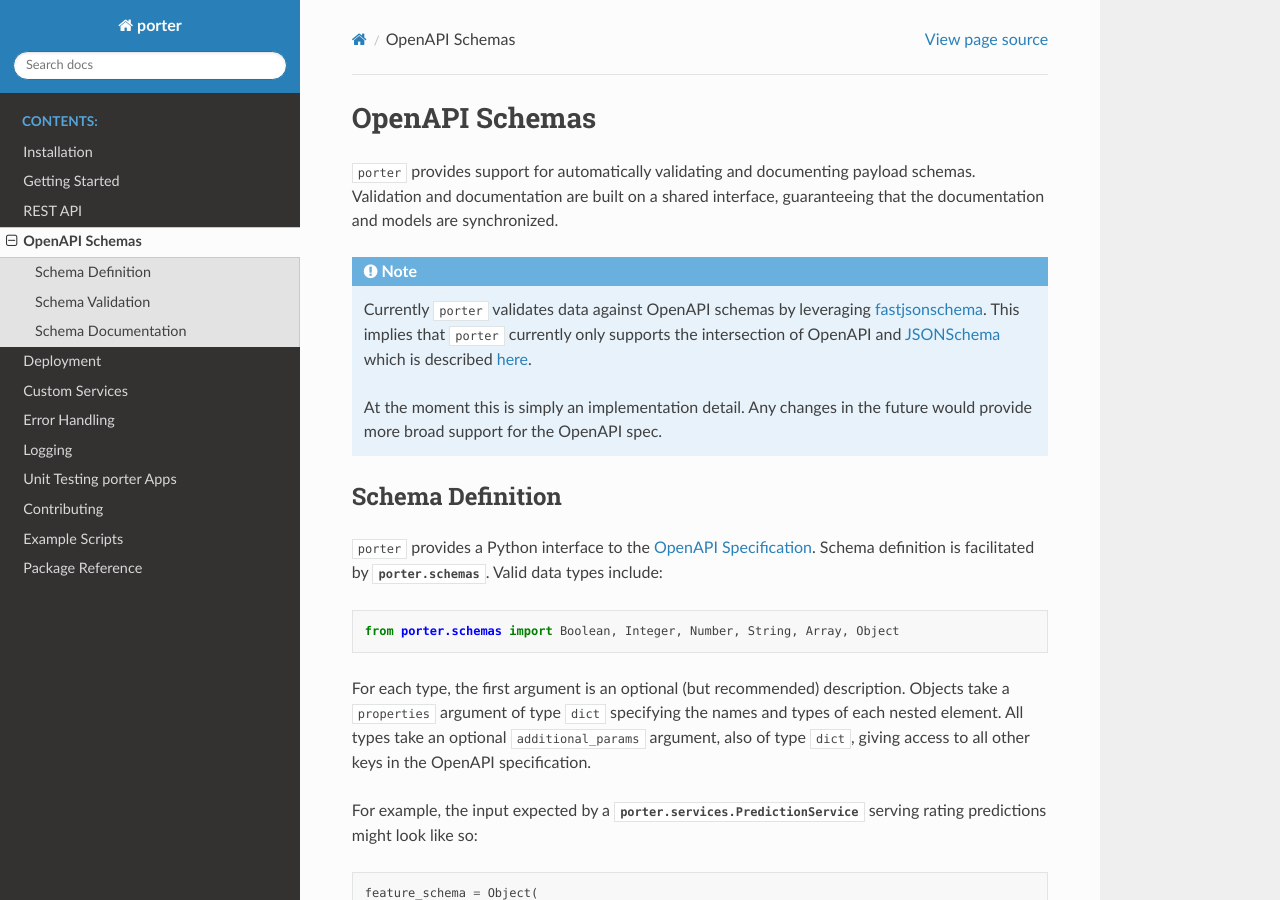
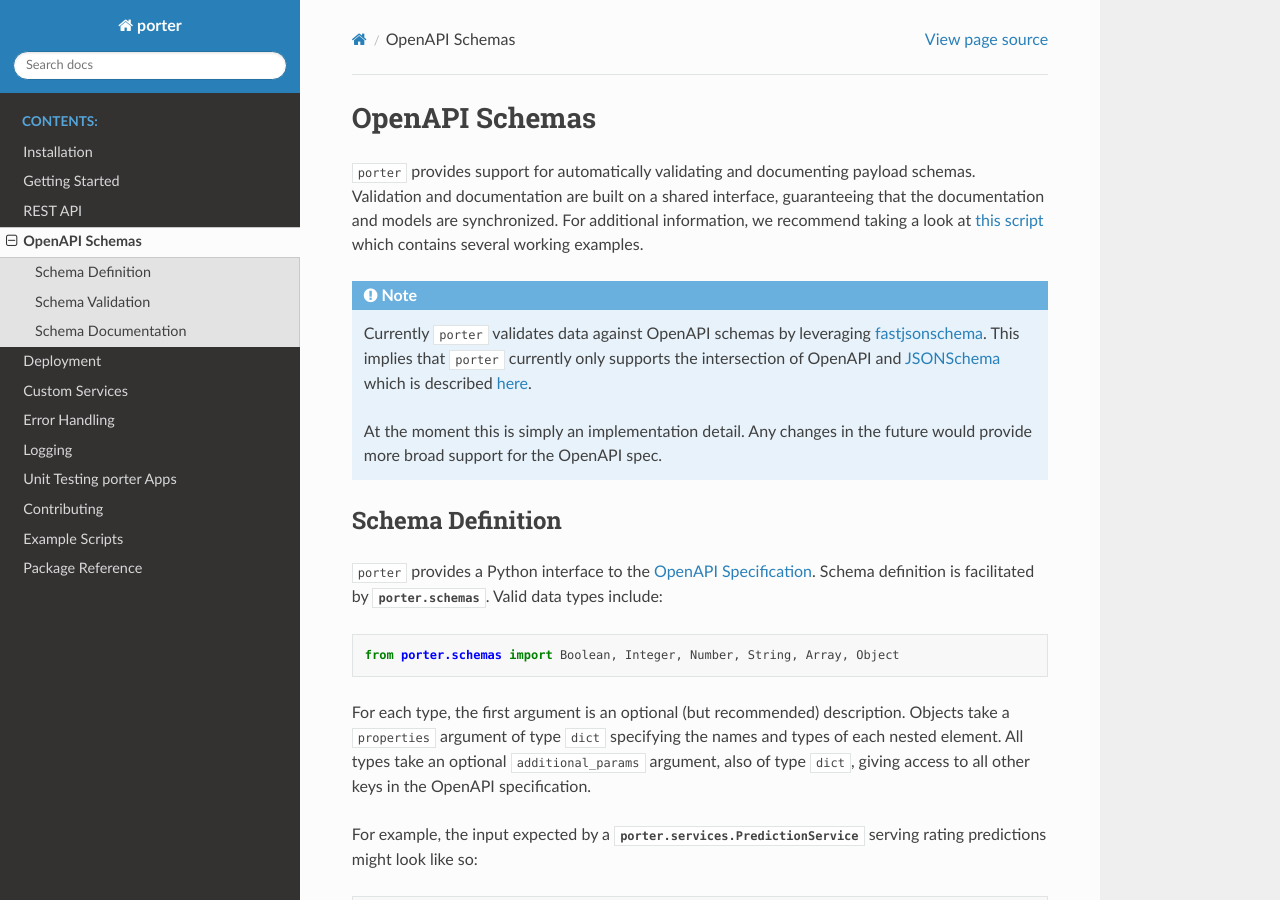
Before and after one commit to dantegates/porter, a Sphinx documentation site: the page built from docs/openapi_schemas.rst, in a window 1280 px wide and 900 px high. Built offline with Sphinx 7.4.7 and the Read the Docs theme 2.0.0, drawn with Linux system fonts in a browser that asks for light colours.

Commit message:
added link to examples/contracts.py

```diff
--- a/docs/openapi_schemas.rst
+++ b/docs/openapi_schemas.rst
@@ -3,7 +3,7 @@
 OpenAPI Schemas
 ===============
 
-``porter`` provides support for automatically validating and documenting payload schemas.  Validation and documentation are built on a shared interface, guaranteeing that the documentation and models are  synchronized.
+``porter`` provides support for automatically validating and documenting payload schemas.  Validation and documentation are built on a shared interface, guaranteeing that the documentation and models are  synchronized. For additional information, we recommend taking a look at :ref:`this script <contracts.py>` which contains several working examples.
 
 .. note::
 
```
